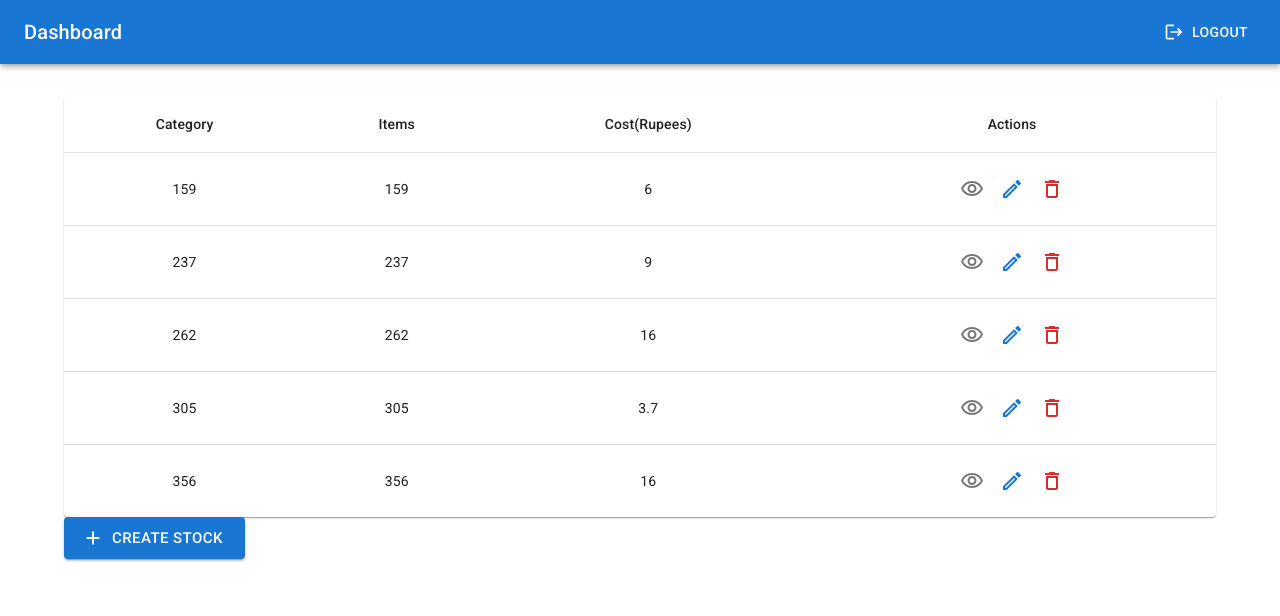
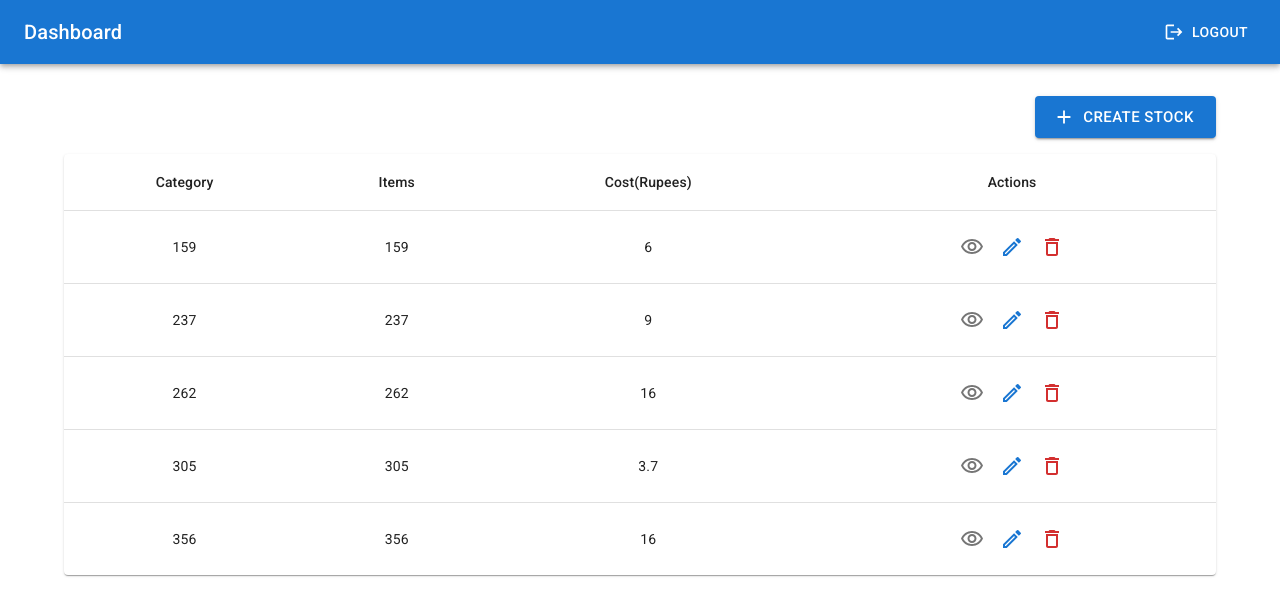
Before and after one commit to harshmangalam/stock-mfe-react, a React app in the folder dashboard/: page / in a window 1280 px wide. Shown: the top 616 px of the page. Built offline with nearby package versions, Linux system fonts and the light colour scheme.

Commit message:
updated create stock

```diff
--- a/dashboard/src/components/StockTable.tsx
+++ b/dashboard/src/components/StockTable.tsx
@@ -32,7 +32,10 @@ const rows = [
 export default function StockTable() {
   return (
     <Box>
-      <TableContainer component={Paper}>
+      <Stack direction="row" justifyContent={"flex-end"}>
+        <CreateStock />
+      </Stack>
+      <TableContainer component={Paper} sx={{ marginTop: 2 }}>
         <Table sx={{ minWidth: 650 }} aria-label="simple table">
           <TableHead>
             <TableRow>
@@ -75,8 +78,6 @@ export default function StockTable() {
           </TableBody>
         </Table>
       </TableContainer>
-
-      <CreateStock />
     </Box>
   );
 }
```
